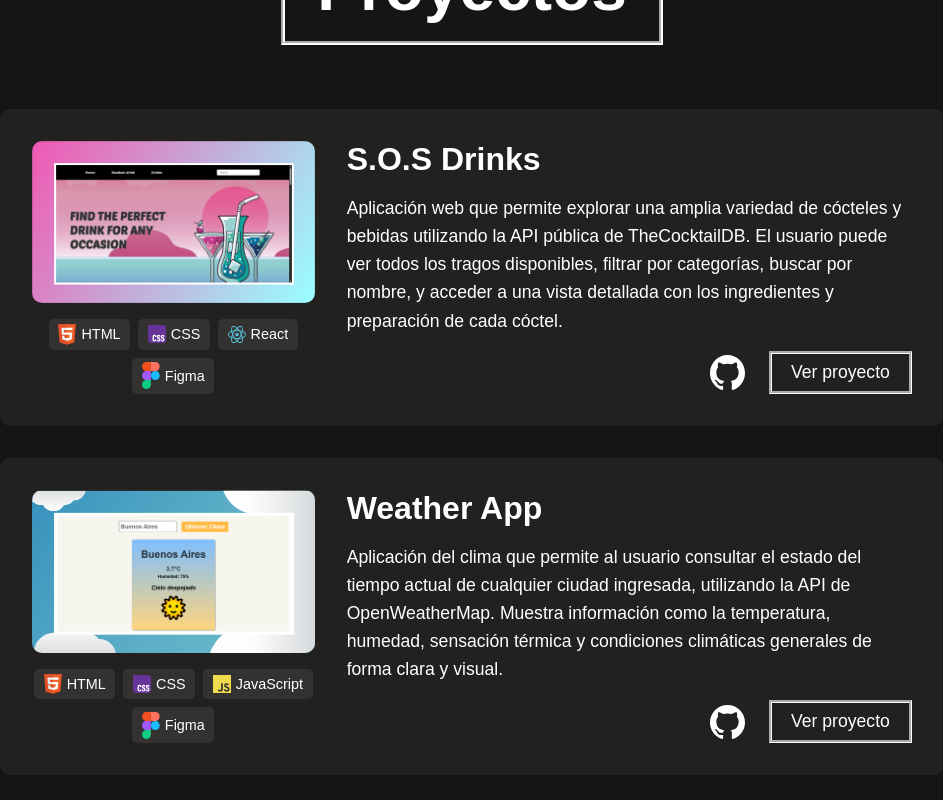
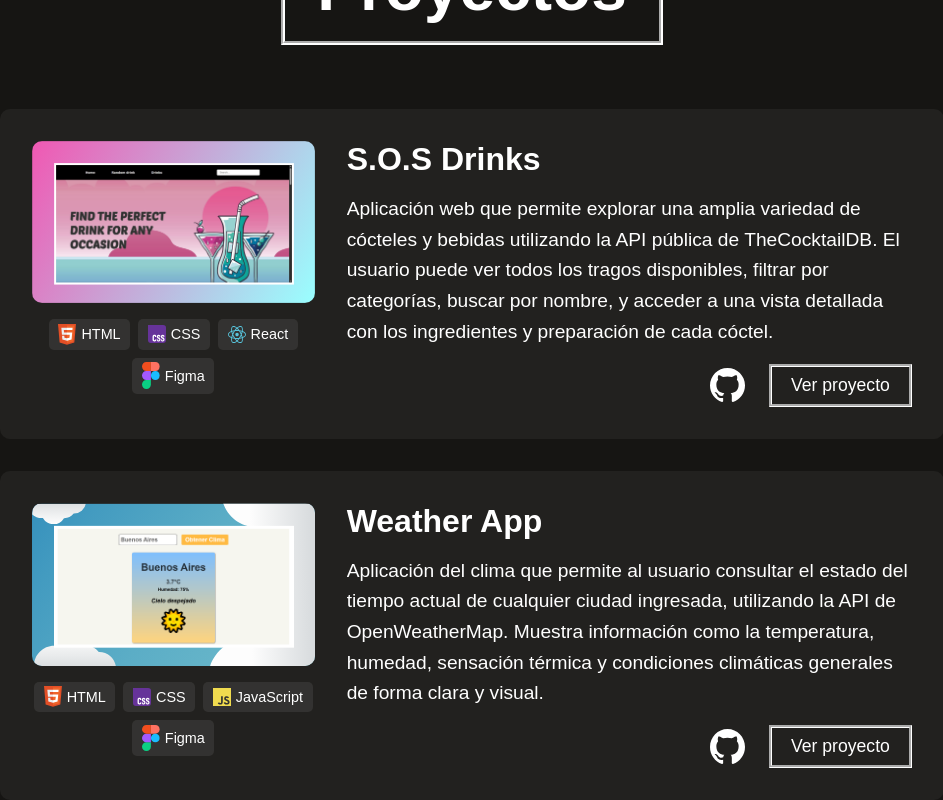
Before and after one commit to may-fernandez/portfolio, a React (Vite) app: page / in a window 1280 px wide. Shown: the part 1849-2649 px from the top of the page, without its empty margins (168-1111 px from the left). Before the commit the page ends 2624 px from the top, so only its background shows below. Built offline with nearby package versions, Linux system fonts and the light colour scheme; a web font is replaced by a local one.

Commit message:
version 1

```diff
--- a/package.json
+++ b/package.json
@@ -21,7 +21,8 @@
     "react": "^19.0.0",
     "react-anchor-link-smooth-scroll": "^1.0.12",
     "react-dom": "^19.0.0",
-    "react-scroll": "^1.9.3"
+    "react-scroll": "^1.9.3",
+    "web-vitals": "^2.1.4"
   },
   "devDependencies": {
     "@eslint/js": "^9.21.0",
--- a/src/Components/Proyectos/Proyectos.css
+++ b/src/Components/Proyectos/Proyectos.css
@@ -95,7 +95,7 @@
 }
 
 #info-description {
-  font-size: 1.1rem;
+  font-size: 1.2rem;
   line-height: 1.6;
   max-height: 10rem;
   overflow-y: auto;
```
